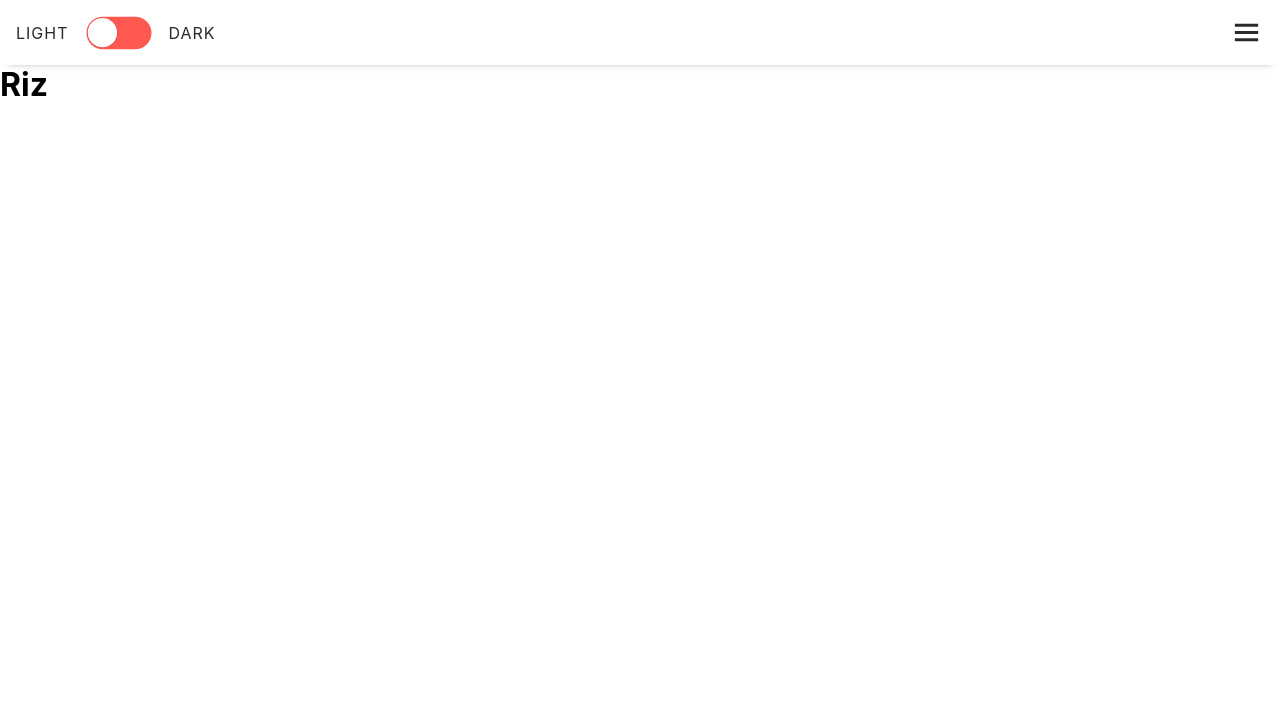
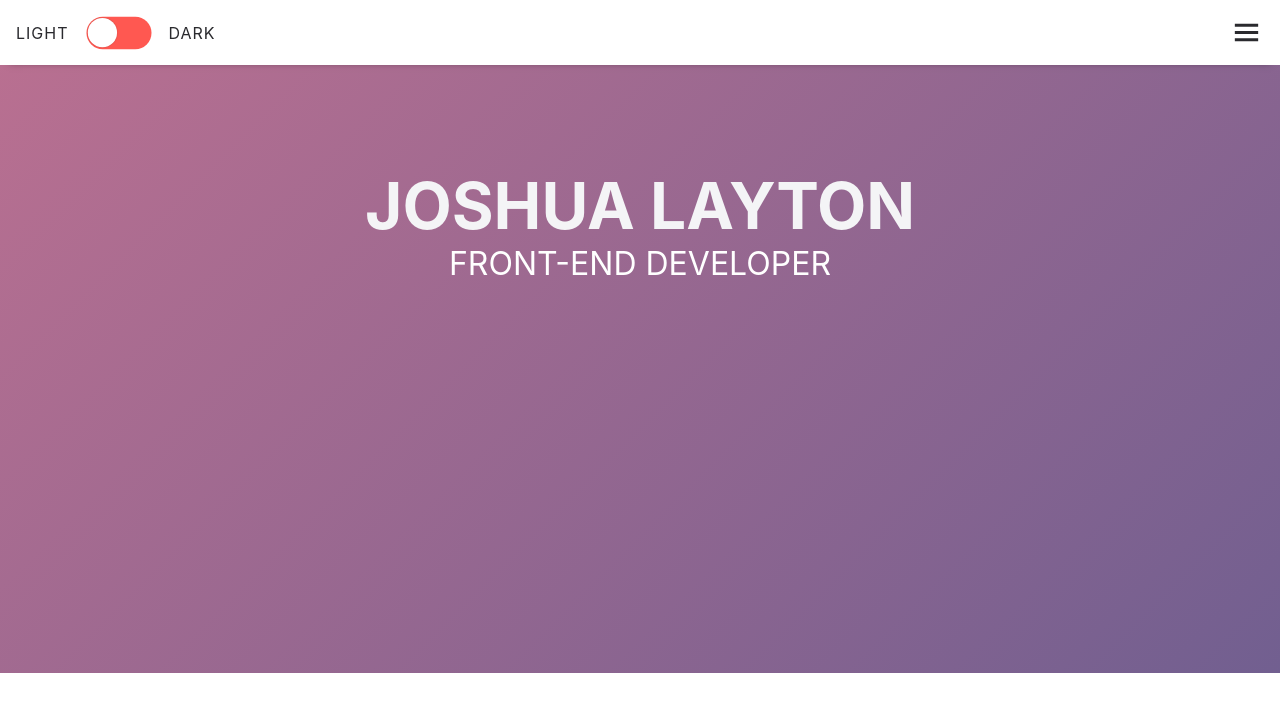
Before and after one commit to riz-l/personal-website, a React (Create React App) app: page / in a window 1280 px wide. Shown: the top 712 px of the page. Built offline with nearby package versions, Linux system fonts and the light colour scheme.

Commit message:
MASTER: Adding Home component with animatedGradient

```diff
--- a/src/App.js
+++ b/src/App.js
@@ -1,13 +1,15 @@
 // Import: Dependencies
 import React, { useState, useEffect } from "react";
 import styled, { ThemeProvider } from "styled-components";
+import { Switch, Route } from "react-router-dom";
 
 // Import: Themes
 import { lightTheme } from "./themes/lightTheme";
 import { darkTheme } from "./themes/darkTheme";
 
-// Import: Components
+// Import: Components, Pages
 import { Header } from "./components";
+import { Home } from "./pages";
 
 // Component: App
 export default function App() {
@@ -57,7 +59,10 @@ export default function App() {
           isNavOpen={isNavOpen}
           setIsNavOpen={setIsNavOpen}
         />
-        <h1>Riz</h1>
+
+        <Switch>
+          <Route exact path="/" component={Home} />
+        </Switch>
       </Container>
     </ThemeProvider>
   );
--- /dev/null
+++ b/src/pages/Home/Home.component.jsx
@@ -0,0 +1,24 @@
+// Import: Dependencies
+import React, { useEffect } from "react";
+
+// Import: Elements
+import { Container, Splash, Heading } from "./Home.elements";
+
+// Page: Home
+export default function Home() {
+  // Upon navigation to Home, moves DOM to top of window
+  useEffect(() => {
+    window.scrollTo(0, 0);
+  }, []);
+
+  return (
+    <Container>
+      <Splash>
+        <Heading>
+          <h1>Joshua Layton</h1>
+          <span>Front-end Developer</span>
+        </Heading>
+      </Splash>
+    </Container>
+  );
+}
--- /dev/null
+++ b/src/pages/Home/Home.elements.js
@@ -0,0 +1,61 @@
+// Import: Dependencies
+import styled, { keyframes } from "styled-components/macro";
+
+// Element: Container
+export const Container = styled.div`
+  background: ${(props) => props.theme.colors.global.backgroundPrimary};
+  height: 76vh;
+  width: 100%;
+`;
+
+// Animation: animatedGradient
+const animatedGradient = keyframes`
+    0% {background-position: 0 50%};
+    50% {background-position: 100% 50%};
+    100% {background-position: 0 50%};
+`;
+
+// Element: Splash
+export const Splash = styled.div`
+  animation-duration: 10s;
+  animation-name: ${animatedGradient};
+  animation-iteration-count: infinite;
+  background: ${(props) => props.theme.colors.global.backgroundSecondary};
+  background: linear-gradient(
+    -45deg,
+    ${(props) => props.theme.colors.homeGradient.gradientPrimary} 15%,
+    ${(props) => props.theme.colors.homeGradient.gradientSecondary},
+    ${(props) => props.theme.colors.homeGradient.gradientTertiary}
+  );
+  background-size: 400% 400%;
+  height: 100%;
+  padding-bottom: 18rem;
+  transition: all 350ms ease-in-out;
+  width: 100%;
+`;
+
+// Element: Heading
+export const Heading = styled.div`
+  align-items: center;
+  display: flex;
+  flex-direction: column;
+  height: 100%;
+  justify-content: center;
+  text-align: center;
+  transition: all 100ms linear;
+  width: 100%;
+
+  & h1 {
+    color: ${(props) => props.theme.colors.global.backgroundPrimary};
+    font-size: 4rem;
+    text-transform: uppercase;
+    transition: all 100ms linear;
+  }
+
+  & span {
+    color: ${(props) => props.theme.colors.global.backgroundSecondary};
+    font-size: 2rem;
+    text-transform: uppercase;
+    transition: all 100ms linear;
+  }
+`;
--- a/src/pages/index.js
+++ b/src/pages/index.js
@@ -1,2 +1,2 @@
-// Component: Anon
-// export { default as Anon } from "./Anon/Anon.component";
+// Component: Home
+export { default as Home } from "./Home/Home.component";
```
Also changed, not shown: 1 other file (tests, documents, lock files or other folders).
